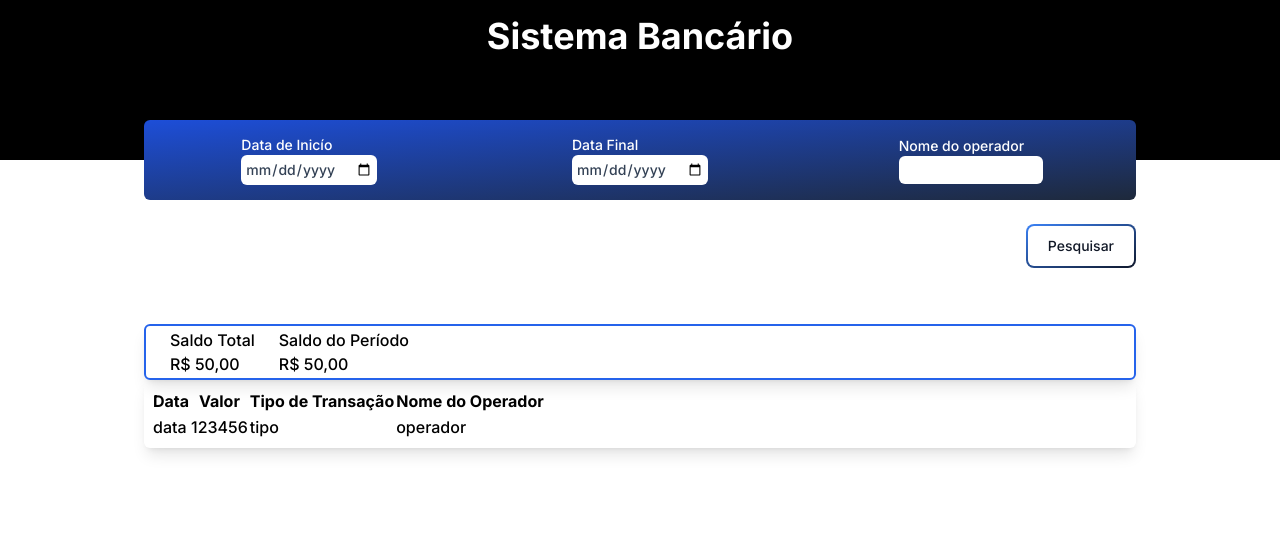
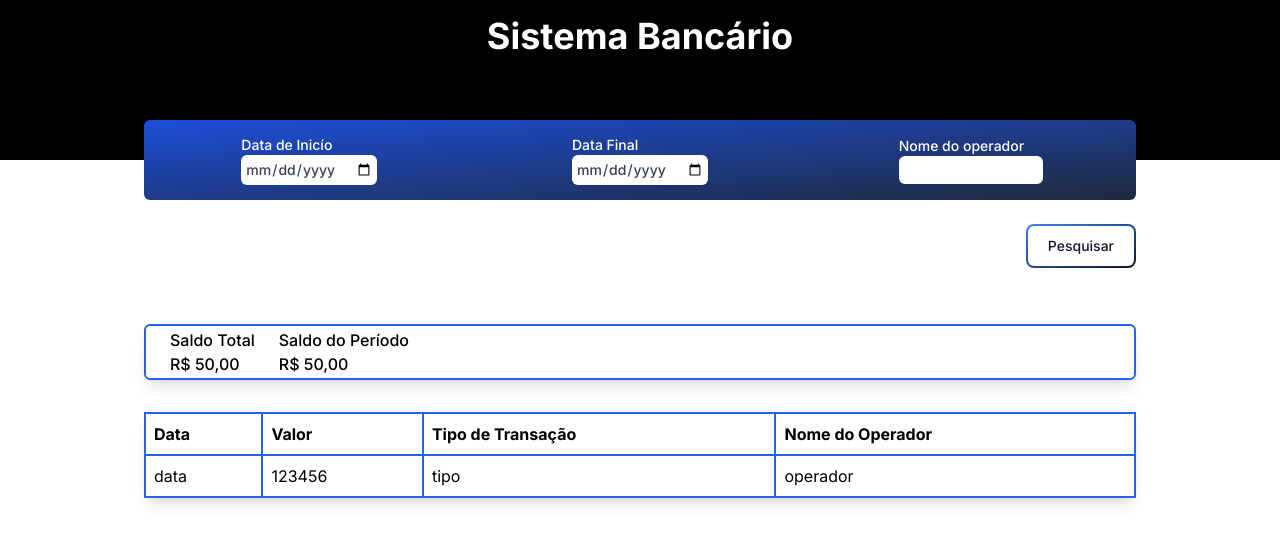
Before and after one commit to tettam/supera-frontend, a Next.js app: page / in a window 1280 px wide. Shown: the top 544 px of the page. Built offline with nearby package versions, Linux system fonts and the light colour scheme.

Commit message:
stylization of banck statement components

```diff
--- a/src/app/components/BankStatementArea.jsx
+++ b/src/app/components/BankStatementArea.jsx
@@ -1,22 +1,23 @@
 export const BanckStatementArea = () => {
   return(
-    <div className="border-blue-600 shadow-lg justi items-center p-2 font-medium rounded-md">
-      <thead>
-        <tr>
-          <th>Data</th>
-          <th>Valor</th>
-          <th>Tipo de Transação</th>
-          <th>Nome do Operador</th>
+    <table className="shadow-lg justi p-2 rounded-md mt-8 border-2 table-fixed">
+      <thead className="border-blue-600 border-2 rounded-xl">
+        <tr className="">
+          <th className="text-left p-2 border-blue-600 border-2">Data</th>
+          <th className="text-left p-2 border-blue-600 border-2">Valor</th>
+          <th className="text-left p-2 border-blue-600 border-2">Tipo de Transação</th>
+          <th className="text-left p-2 border-blue-600 border-2">Nome do Operador</th>
         </tr>
       </thead>
+
       <tbody>
         <tr>
-          <td>data</td>
-          <td>123456</td>
-          <td>tipo</td>
-          <td>operador</td>
+          <td className="p-2 border-blue-600 border-2">data</td>
+          <td className="p-2 border-blue-600 border-2">123456</td>
+          <td className="p-2 border-blue-600 border-2">tipo</td>
+          <td className="p-2 border-blue-600 border-2">operador</td>
         </tr>
       </tbody>
-    </div>
+    </table>
   )
 }
```
